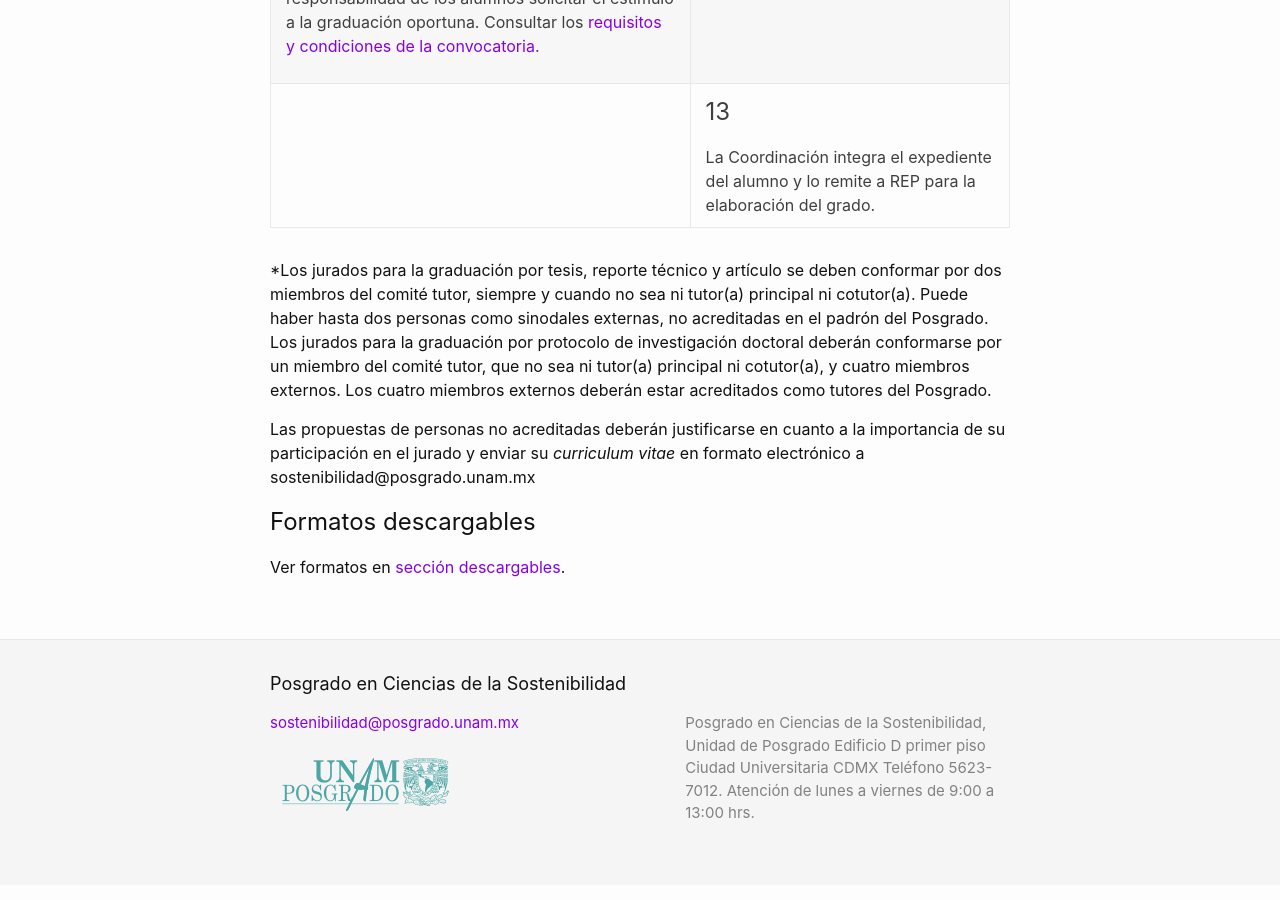
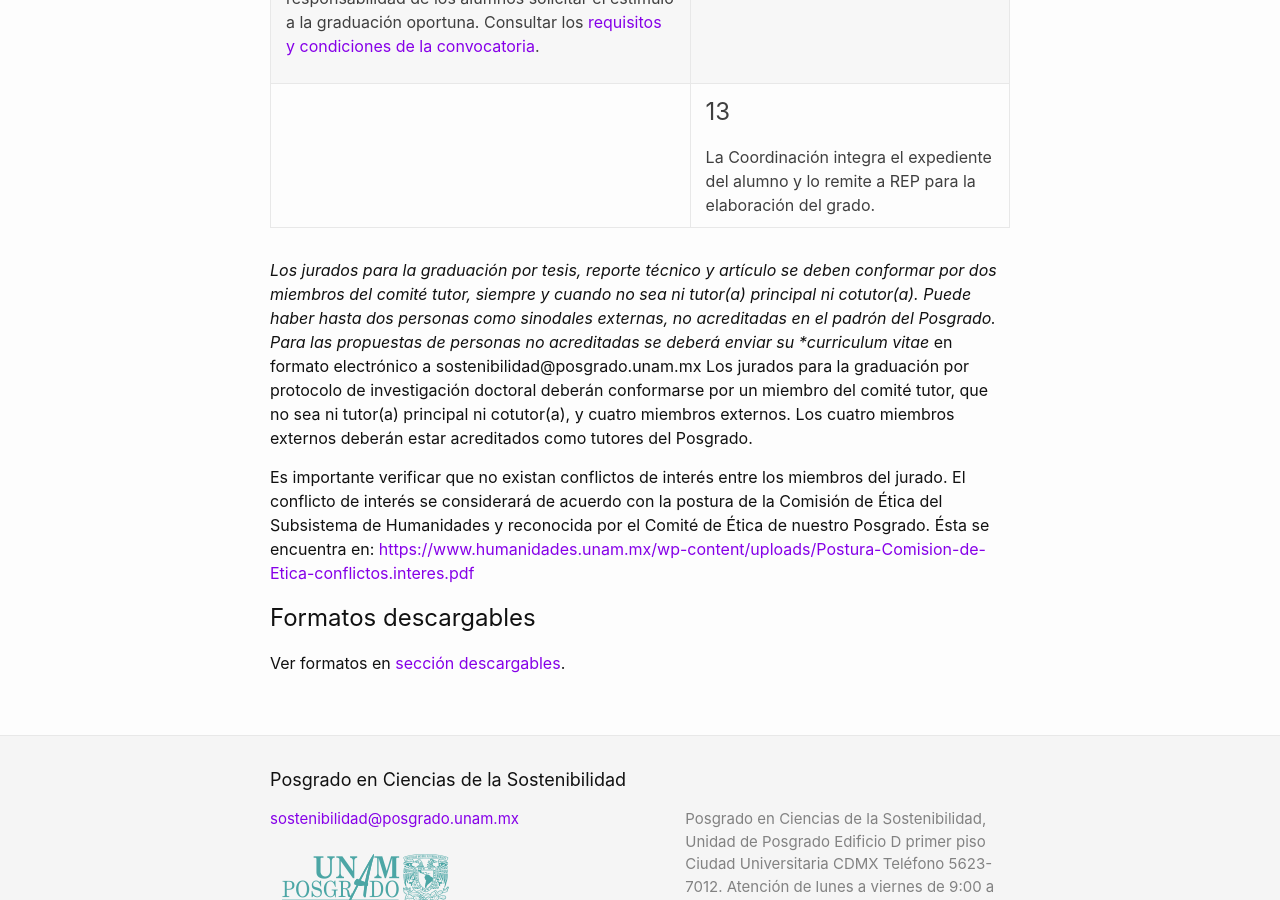
Before and after one commit to pcs-unam/pcs-unam.github.io, a Jekyll site: the page built from maestria/graduacion.md, in a window 1280 px wide and 900 px high, scrolled down 2563 px. Built offline with Jekyll 4.4.1, drawn with Linux system fonts in a browser that asks for light colours.

Commit message:
Actualización reglas y formatos de jurados Maestría

```diff
--- a/maestria/graduacion.md
+++ b/maestria/graduacion.md
@@ -173,9 +173,11 @@ para la elaboración del grado.
 </tbody>
 </table>
 
-*Los jurados para la graduación por tesis, reporte técnico y artículo se deben conformar por dos miembros del comité tutor, siempre y cuando no sea ni tutor(a) principal ni cotutor(a). Puede haber hasta dos personas como sinodales externas, no acreditadas en el padrón del Posgrado. Los jurados para la graduación por protocolo de investigación doctoral deberán conformarse por un miembro del comité tutor, que no sea ni tutor(a) principal ni cotutor(a), y cuatro miembros externos. Los cuatro miembros externos deberán estar acreditados como tutores del Posgrado.
+*Los jurados para la graduación por tesis, reporte técnico y artículo se deben conformar por dos miembros del comité tutor, siempre y cuando no sea ni tutor(a) principal ni cotutor(a). Puede haber hasta dos personas como sinodales externas, no acreditadas en el padrón del Posgrado. Para las propuestas de personas no acreditadas se deberá enviar su *curriculum vitae* en formato electrónico a sostenibilidad@posgrado.unam.mx
+Los jurados para la graduación por protocolo de investigación doctoral deberán conformarse por un miembro del comité tutor, que no sea ni tutor(a) principal ni cotutor(a), y cuatro miembros externos. Los cuatro miembros externos deberán estar acreditados como tutores del Posgrado.
 
-Las propuestas de personas no acreditadas deberán justificarse en cuanto a la importancia de su participación en el jurado y enviar su *curriculum vitae* en formato electrónico a sostenibilidad@posgrado.unam.mx
+Es importante verificar que no existan conflictos de interés entre los miembros del jurado. El conflicto de interés se considerará de acuerdo con la postura de la Comisión de Ética del Subsistema de Humanidades y reconocida por el Comité de Ética de nuestro Posgrado. Ésta se encuentra en: <https://www.humanidades.unam.mx/wp-content/uploads/Postura-Comision-de-Etica-conflictos.interes.pdf>
+
 
 
 # Formatos descargables
```
